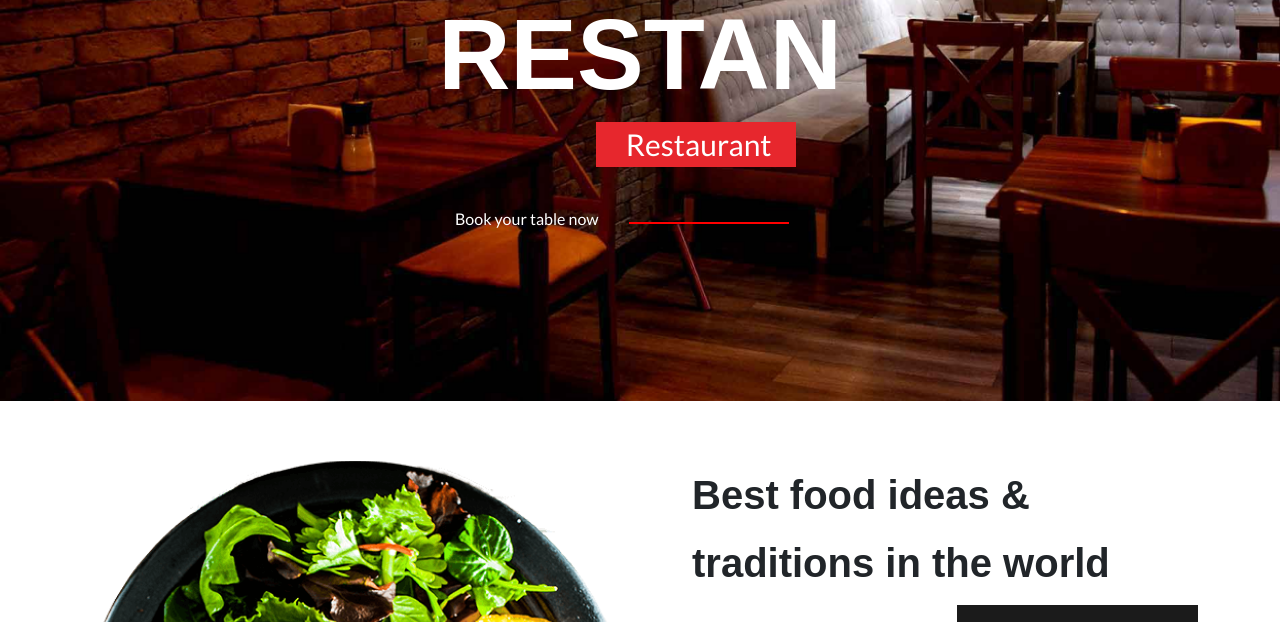
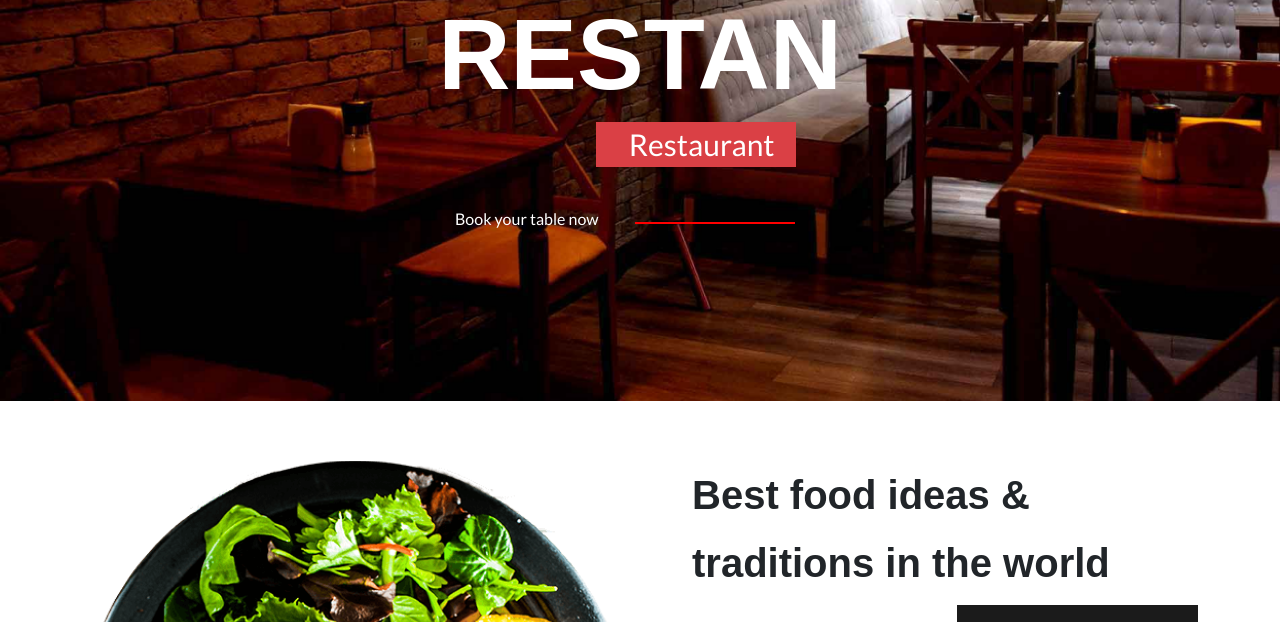
Before and after one commit to majharul-islam-kobir/restaurant-project, a plain HTML site: page index.html in a window 1280 px wide. Shown: the part 117-739 px from the top of the page. Drawn offline with Linux system fonts and the light colour scheme; a web font is replaced by a local one.

Commit message:
last edite

```diff
--- a/assets/css/style.css
+++ b/assets/css/style.css
@@ -156,18 +156,19 @@ h5 {
 
               }
             }
-
             .heading-p {
-
                 left: 5%;
                 width: 200px;
                 margin: 0 auto;
                 font-size: 30px;
-                background-color: #E7272D;
-                padding: 0 30px;
+                background-color: #da4045;
+                padding: 0 33px;
                 color: #FFF;
-
-
+                transition: all ease 1s;
+                &:hover{
+                    background-color: rgb(255, 0, 0);
+                    border-radius: 10px;
+                }
             }
 
             .small-border {
@@ -177,6 +178,7 @@ h5 {
                 color: #FFF;
                 padding-bottom: 170px;
                 padding-top: 40px;
+
                  /* `lg` applies to medium devices (tablets, less than 992px) */
                   @media (max-width: 576px) {
                     width: 330px;
@@ -188,12 +190,14 @@ h5 {
 
                     width: 160px;
                     height: 2px;
-                    margin: 15px 0 0 30px;
+                    margin: 15px 0 0 36px;
                     background-color: red;
                     transition: all ease 1s;
                     /* `lg` applies to medium devices (tablets, less than 992px) */
                   @media (max-width: 576px) {
-                    width: 130px;
+                    width: 100px;
+                    margin-left: 10px;
+
 
                     }
                     &:hover {
@@ -484,12 +488,12 @@ h5 {
 
         .Food-Gallery {
             position: relative;
-            transition: transform 1s ease, filter 1s ease;
+            /* transition: transform 1s ease, filter 1s ease; */
 
             &:hover {
                 transform:matrix(1.1);
                 filter: brightness(0.60);
-                transition: all ease 0.09s;
+
 
                 .food-img {
                     width: 100%;
@@ -501,6 +505,7 @@ h5 {
                     width: 100%;
                     height: 532px;
                     object-fit: cover;
+
                 }
 
                 .food-text {
@@ -510,16 +515,15 @@ h5 {
                 .border-red1{
                     background-color: #ff0000;
                     animation-name: border-animetion1;
-                    animation-duration: 1s;
-                    animation-timing-function: ease;
+
+
 
                 }
 
                 .border-red{
                     background-color: #ff0000;
                     animation-name: border-animetion;
-                    animation-duration: 1s;
-                    animation-timing-function: ease;
+
 
                 }
 
```
